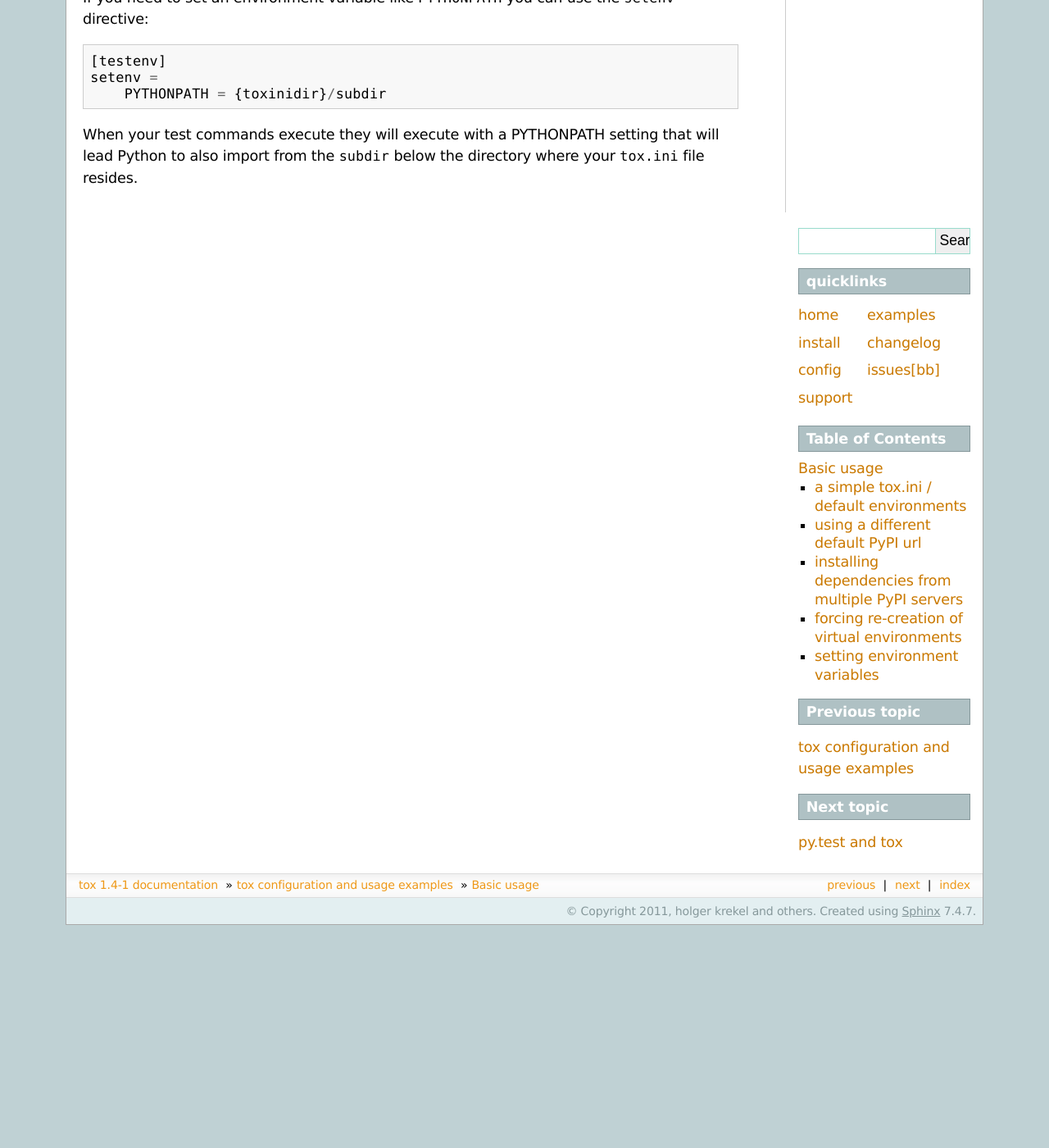
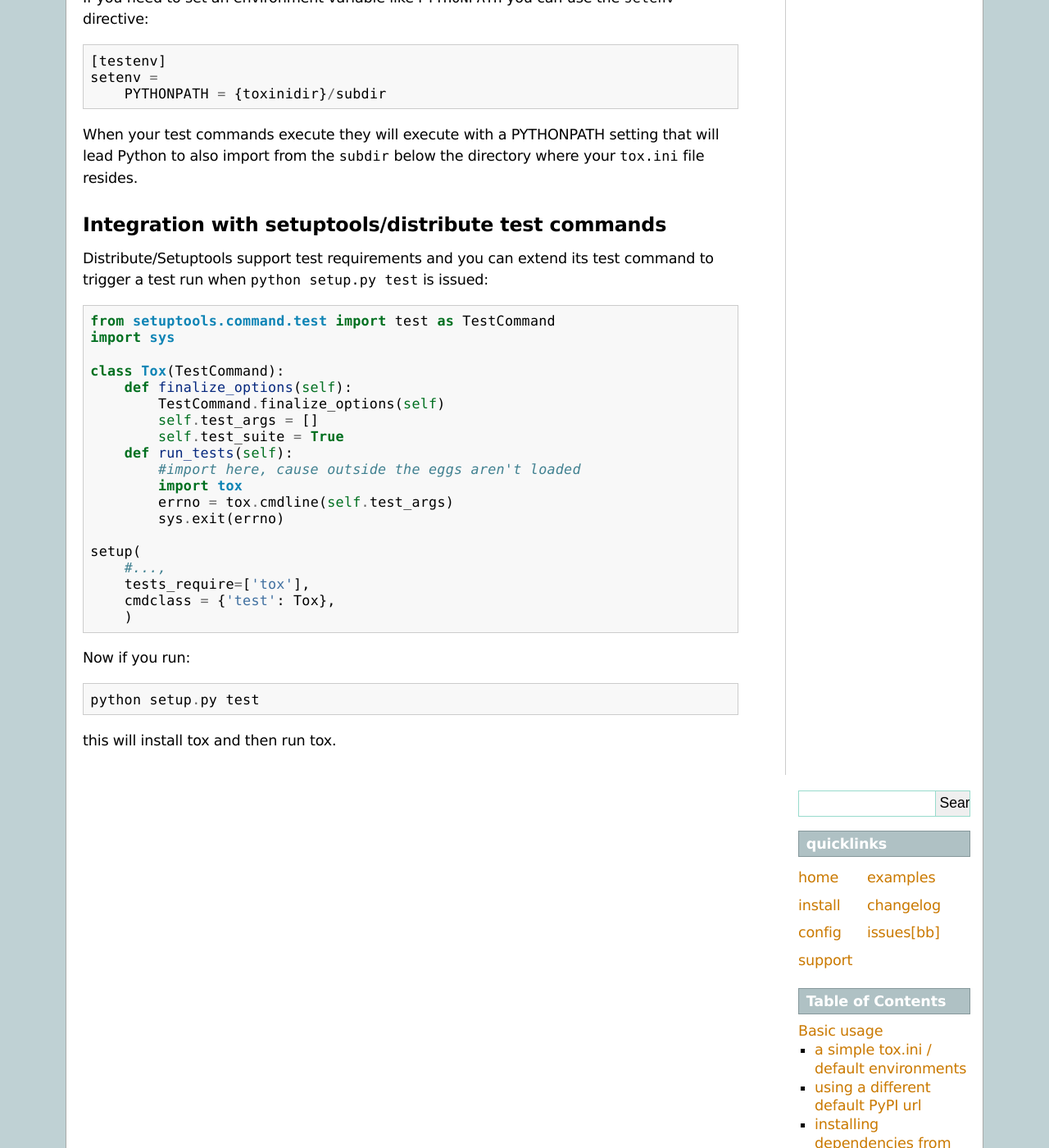
Before and after one commit to msabramo/tox, a Sphinx documentation site: the page built from doc/example/basic.txt, in a window 1280 px wide and 1400 px high, scrolled down 2282 px. Shown: the whole window at 82% size. Built offline with Sphinx 7.4.7, drawn with Linux system fonts in a browser that asks for light colours; pages that are not in the unit, such as notebooks, are missing from menus; before the commit the page ends 3410 px from its top, so only the background shows below that; some of the changed text lies outside the part shown.

Commit message:
make
    python setup.py test

run tests via tox itself.

```diff
--- a/doc/conf.py
+++ b/doc/conf.py
@@ -48,7 +48,7 @@ copyright = u'2011, holger krekel and others'
 # built documents.
 #
 # The short X.Y version.
-release = version = "1.4-1"
+release = version = "1.4-3"
 # The full version, including alpha/beta/rc tags.
 
 # The language for content autogenerated by Sphinx. Refer to documentation
--- a/doc/example/basic.txt
+++ b/doc/example/basic.txt
@@ -120,3 +120,36 @@ When your test commands execute they will execute with
 a PYTHONPATH setting that will lead Python to also import
 from the ``subdir`` below the directory where your ``tox.ini``
 file resides.
+
+Integration with setuptools/distribute test commands
+----------------------------------------------------
+
+Distribute/Setuptools support test requirements
+and you can extend its test command to trigger
+a test run when ``python setup.py test`` is issued::
+
+    from setuptools.command.test import test as TestCommand
+    import sys
+
+    class Tox(TestCommand):
+        def finalize_options(self):
+            TestCommand.finalize_options(self)
+            self.test_args = []
+            self.test_suite = True
+        def run_tests(self):
+            #import here, cause outside the eggs aren't loaded
+            import tox
+            errno = tox.cmdline(self.test_args)
+            sys.exit(errno)
+
+    setup(
+        #...,
+        tests_require=['tox'],
+        cmdclass = {'test': Tox},
+        )
+
+Now if you run::
+
+    python setup.py test
+
+this will install tox and then run tox.
--- a/doc/index.txt
+++ b/doc/index.txt
@@ -93,6 +93,7 @@ Current features
    install
    examples
    config
+   config-v1
    support
    changelog
    links
```
Also changed, not shown: doc/config-v1.txt (deleted, +0 -194 lines), setup.py (+14 -0 lines), 2 other files.
